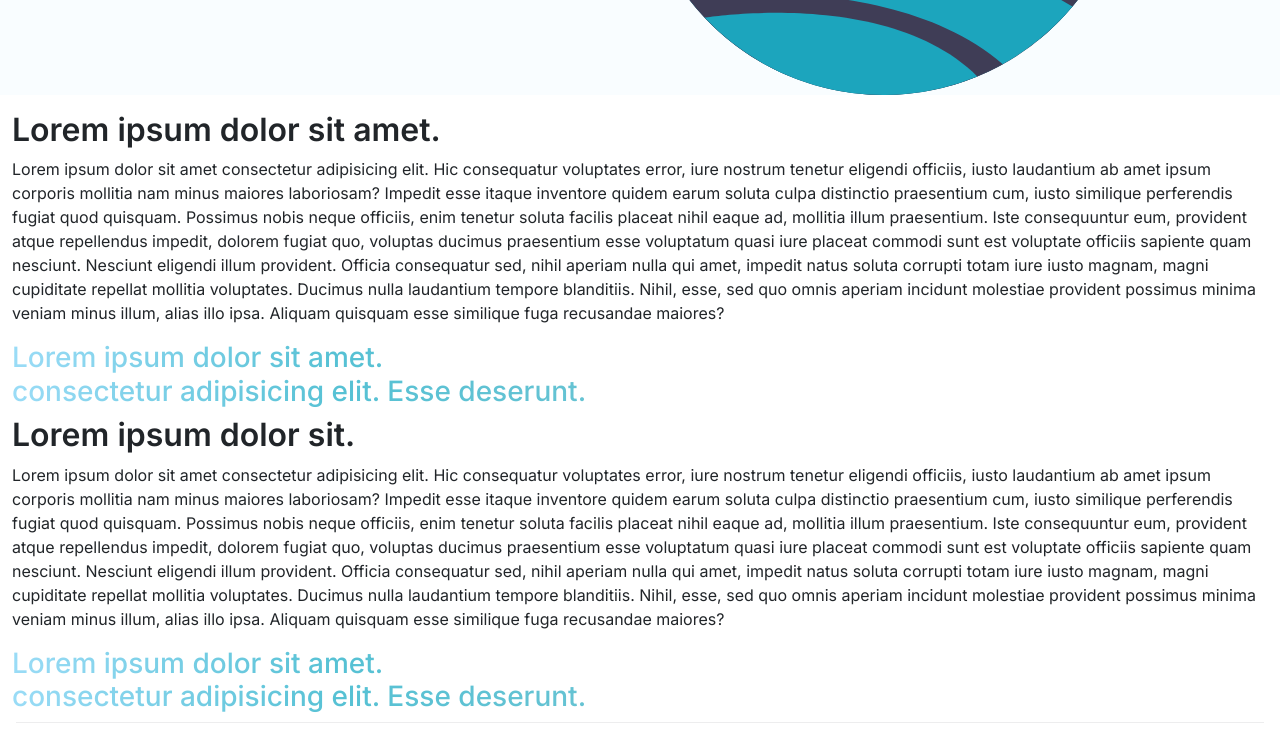
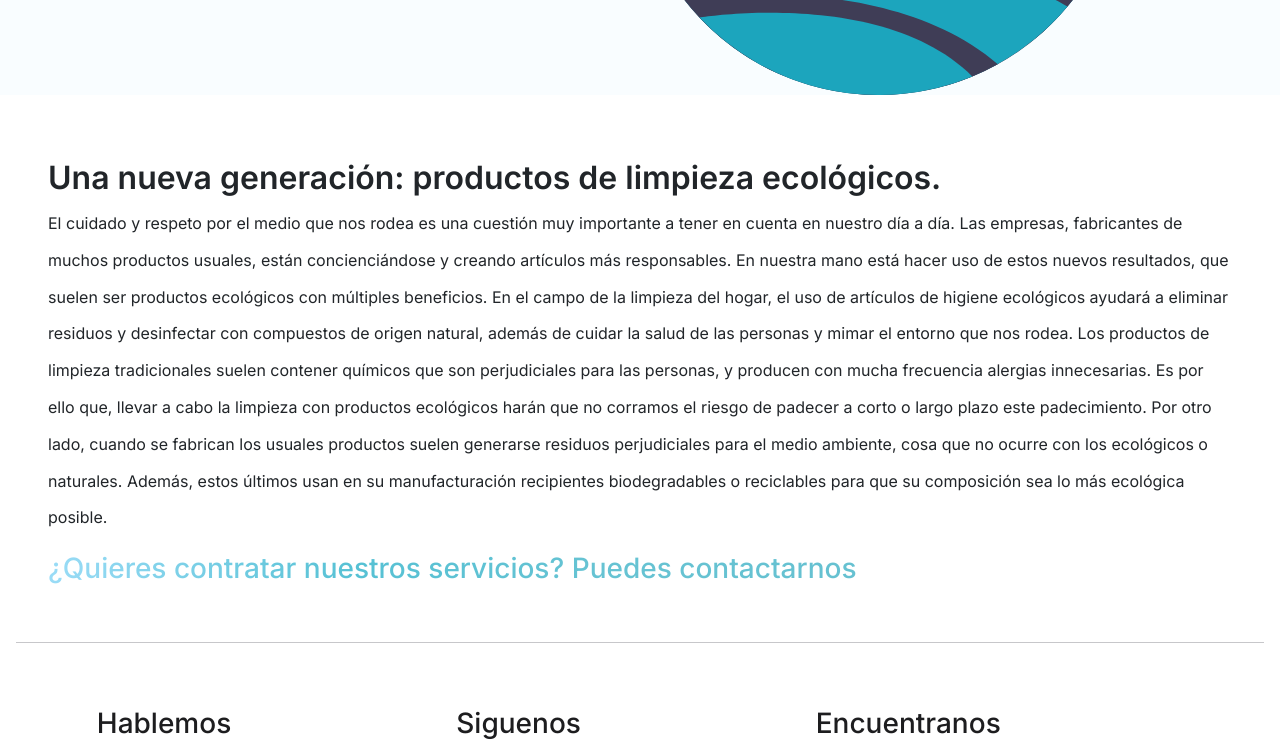
Before and after one commit to fervaldezjr/cleanvel, a website: page pages/porqueElegirnos.html in a window 1280 px wide. Shown: the part 630-1372 px from the top of the page. Drawn offline with nearby package versions, Linux system fonts and the light colour scheme.

Commit message:
Add text in sections

```diff
--- a/pages/porqueElegirnos.html
+++ b/pages/porqueElegirnos.html
@@ -60,17 +60,19 @@
             </div>
             <img class="px-1" src="../images/undraw_nature_m5ll.svg" alt="Undraw nature">
         </section>
-        <!-- Nosotros -->
+        <!-- Productos -->
         <section class="nosotros-section container-xxl">
-            <h2>Lorem ipsum dolor sit amet.</h2>
-            <p>Lorem ipsum dolor sit amet consectetur adipisicing elit. Hic consequatur voluptates error, iure nostrum tenetur eligendi officiis, iusto laudantium ab amet ipsum corporis mollitia nam minus maiores laboriosam? Impedit esse itaque inventore quidem earum soluta culpa distinctio praesentium cum, iusto similique perferendis fugiat quod quisquam. Possimus nobis neque officiis, enim tenetur soluta facilis placeat nihil eaque ad, mollitia illum praesentium. Iste consequuntur eum, provident atque repellendus impedit, dolorem fugiat quo, voluptas ducimus praesentium esse voluptatum quasi iure placeat commodi sunt est voluptate officiis sapiente quam nesciunt. Nesciunt eligendi illum provident. Officia consequatur sed, nihil aperiam nulla qui amet, impedit natus soluta corrupti totam iure iusto magnam, magni cupiditate repellat mollitia voluptates. Ducimus nulla laudantium tempore blanditiis. Nihil, esse, sed quo omnis aperiam incidunt molestiae provident possimus minima veniam minus illum, alias illo ipsa. Aliquam quisquam esse similique fuga recusandae maiores?</p>
-            <h3>Lorem ipsum dolor sit amet. <br> consectetur adipisicing elit. Esse deserunt.</h3>
-        </section>
-        <!-- Prodctos -->
-        <section class="nosotros-section container-xxl">
-            <h2>Lorem ipsum dolor sit.</h2>
-            <p>Lorem ipsum dolor sit amet consectetur adipisicing elit. Hic consequatur voluptates error, iure nostrum tenetur eligendi officiis, iusto laudantium ab amet ipsum corporis mollitia nam minus maiores laboriosam? Impedit esse itaque inventore quidem earum soluta culpa distinctio praesentium cum, iusto similique perferendis fugiat quod quisquam. Possimus nobis neque officiis, enim tenetur soluta facilis placeat nihil eaque ad, mollitia illum praesentium. Iste consequuntur eum, provident atque repellendus impedit, dolorem fugiat quo, voluptas ducimus praesentium esse voluptatum quasi iure placeat commodi sunt est voluptate officiis sapiente quam nesciunt. Nesciunt eligendi illum provident. Officia consequatur sed, nihil aperiam nulla qui amet, impedit natus soluta corrupti totam iure iusto magnam, magni cupiditate repellat mollitia voluptates. Ducimus nulla laudantium tempore blanditiis. Nihil, esse, sed quo omnis aperiam incidunt molestiae provident possimus minima veniam minus illum, alias illo ipsa. Aliquam quisquam esse similique fuga recusandae maiores?</p>
-            <h3>Lorem ipsum dolor sit amet. <br> consectetur adipisicing elit. Esse deserunt.</h3>
+            <h2>Una nueva generación: productos de limpieza ecológicos.</h2>
+            <p>El cuidado y respeto por el medio que nos rodea es una cuestión muy importante a tener en cuenta en nuestro día a día. Las empresas, fabricantes de muchos productos usuales, están concienciándose y creando artículos más responsables.
+
+                En nuestra mano está hacer uso de estos nuevos resultados, que suelen ser productos ecológicos con múltiples beneficios.
+
+                En el campo de la limpieza del hogar, el uso de artículos de higiene ecológicos ayudará a eliminar residuos y desinfectar con compuestos de origen natural, además de cuidar la salud de las personas y mimar el entorno que nos rodea.
+
+                Los productos de limpieza tradicionales suelen contener químicos que son perjudiciales para las personas, y producen con mucha frecuencia alergias innecesarias. Es por ello que, llevar a cabo la limpieza con productos ecológicos harán que no corramos el riesgo de padecer a corto o largo plazo este padecimiento.
+
+                Por otro lado, cuando se fabrican los usuales productos suelen generarse residuos perjudiciales para el medio ambiente, cosa que no ocurre con los ecológicos o naturales. Además, estos últimos usan en su manufacturación recipientes biodegradables o reciclables para que su composición sea lo más ecológica posible.</p>
+            <h3>¿Quieres contratar nuestros servicios? Puedes contactarnos</h3>
         </section>
     </main>
     <!-- Footer -->
--- a/scss/_banner.scss
+++ b/scss/_banner.scss
@@ -38,7 +38,7 @@ main {
                 font-size: 3rem;
                 font-weight: 600;
 
-                @include line-letter(1, -.14em);
+                @include line-letter(1, -.20rem);
 
                 @extend .texto-gradiant;
             }
--- a/scss/_contacto.scss
+++ b/scss/_contacto.scss
@@ -24,10 +24,10 @@
             color: $blue;
         }
 
-        .text-contact {
-            i {
-                font-size: 3rem;
-            }
+        i {
+            font-size: 2rem;
+
+            margin-bottom: 1rem;
         }
     }
 }
--- a/scss/_nosotros.scss
+++ b/scss/_nosotros.scss
@@ -1,4 +1,6 @@
 .nosotros-section {
+    padding: 3rem;
+
     h2 {
         font-size: 2rem;
         font-weight: 600;
@@ -6,6 +8,8 @@
 
     p {
         font-size: 1rem;
+
+        line-height: 2.3;
     }
 
     h3 {
```
Also changed, not shown: pages/nosotros.html (+3 -3 lines), README.md, css/styles.css.
